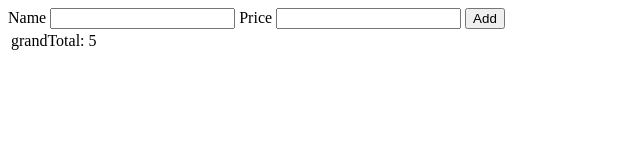
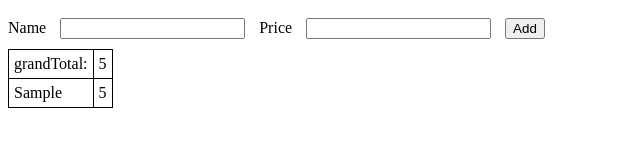
Before and after one commit to acciojob/shopping-cart-2-KrumarDevendra007, a website: page main.html in a window 1280 px wide. Both pictures are taken after typing "Sample", "5" into the empty fields and a click on the button "Add". Shown: the whole page, without its empty margins (0-640 px from the left). Drawn offline with Linux system fonts and the light colour scheme.

Commit message:
created a submission

```diff
--- a/main.html
+++ b/main.html
@@ -8,13 +8,14 @@
 
 <body>
 	<!-- the entire body must be written by student -->
-    <label data-ns-test="item-name">Name</label>
+    <label>Name</label>
 	<input type="text" id="item-name-input" name="name">
-	<label data-ns-test="item-price">Price</label>
+	<label>Price</label>
 	<input type="number" id="item-price-input" name="price">
 	<button onclick="grandPrice()">Add</button>
-	<table>
-		<tr>
+	<table id="item-table">
+
+		<tr id="item-row">
 			<td>grandTotal: </td>
 			<td data-ns-test=grandTotal id="total-price">0</td>
 		</tr>
--- a/script.js
+++ b/script.js
@@ -1,11 +1,29 @@
-//your code here
+let totalPrice = 0;
 
-let totalPrice = 0;
 
 function grandPrice() {
     const nameInput = document.getElementById("item-name-input");
     const priceInput = document.getElementById("item-price-input");
+    const name = nameInput.value.trim()
     const price = parseFloat(priceInput.value);
+
+    const row = document.createElement("tr");
+
+    // create cell for name
+    const cellName = document.createElement("td");
+    cellName.setAttribute("data-ns-test", "item-name");
+    cellName.innerText = name;
+
+    // create cell for price
+    const cellPrice = document.createElement("td");
+    cellPrice.setAttribute("data-ns-test", "item-name");
+    cellPrice.innerText = price;
+
+    row.appendChild(cellName);
+    row.appendChild(cellPrice);
+    document.getElementById("item-table").appendChild(row);
+
+
 	totalPrice +=  price;
     document.getElementById("total-price").innerText = totalPrice;
 
--- a/styles.css
+++ b/styles.css
@@ -1 +1,10 @@
 /* Your CSS Code here. */
+table, th, td {
+      border: 1px solid black;
+      border-collapse: collapse;
+      padding: 5px;
+    }
+
+input{
+	margin: 10px
+}
```
